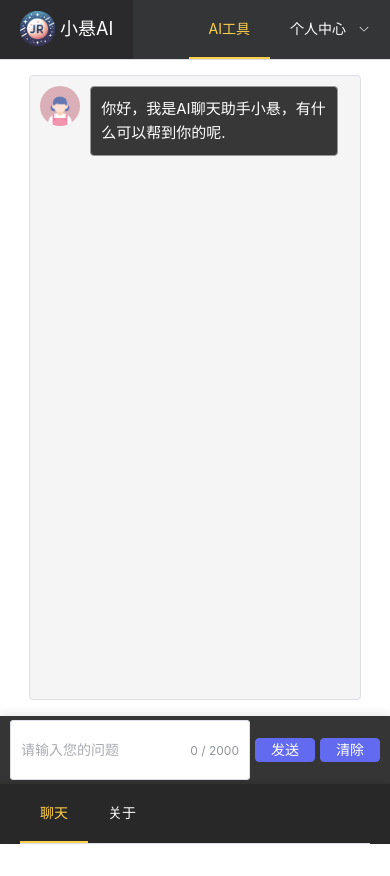
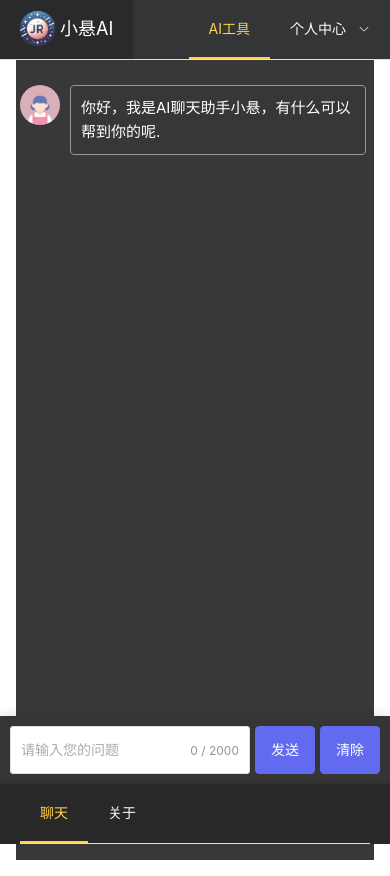
Before and after one commit to xdrshjr/Vue-JR-Ollama-Chat, a Vue app: page /about in a window 390 px wide. Built offline with nearby package versions, Linux system fonts and the light colour scheme.

Commit message:
[modify] 修改了一部分样式问题

```diff
--- a/src/App.vue
+++ b/src/App.vue
@@ -43,6 +43,7 @@ import BottomMenuBar from "@/components/BottomMenuBar.vue";
   width: 100%;
   box-sizing: border-box;
   padding-top: 56px; /* Adjust this value based on MenuBar height */
+  background-color: #393838;
 }
 
 .left-section {
@@ -127,6 +128,7 @@ nav a:first-of-type {
   .main-container {
     width: 100%; /* Ensure main-container takes full width on mobile */
     flex-direction: column; /* Stack left and right sections vertically */
+    background-color: #393838;
   }
 
   .left-section {
--- a/src/assets/base.css
+++ b/src/assets/base.css
@@ -4,7 +4,7 @@
   --vt-c-white-soft: #f8f8f8;
   --vt-c-white-mute: #f2f2f2;
 
-  --vt-c-black: #4e4e4e;
+  --vt-c-black: #393838;
   --vt-c-black-soft: #222222;
   --vt-c-black-mute: #282828;
 
--- a/src/views/AboutView.vue
+++ b/src/views/AboutView.vue
@@ -30,7 +30,8 @@
                 type="text"
                 resize="none"
                 :autosize="{ minRows: 1, maxRows: 8 }"
-                @keyup.enter="sendMessage"
+                @keyup.enter="handleEnter"
+                @keydown.shift.enter.native.prevent="insertNewLine"
             />
             <div class="button-box">
               <el-button type="primary" class="send-button" @click="sendMessage" color="#626aef">发送</el-button>
@@ -55,6 +56,12 @@ const resultBox = ref<HTMLElement | null>(null);
 const scrollToBottom = () => {
   if (resultBox.value) {
     resultBox.value.scrollTop = resultBox.value.scrollHeight;
+  }
+};
+
+const handleEnter = (event: KeyboardEvent) => {
+  if (!event.shiftKey) {
+    sendMessage();
   }
 };
 
@@ -136,6 +143,16 @@ const sendMessage = async () => {
   }
 };
 
+const insertNewLine = (event: KeyboardEvent) => {
+  const textarea = event.target as HTMLTextAreaElement;
+  const start = textarea.selectionStart;
+  const end = textarea.selectionEnd;
+  newMessage.value = newMessage.value.substring(0, start) + '\n' + newMessage.value.substring(end);
+  nextTick(() => {
+    textarea.selectionStart = textarea.selectionEnd = start + 1;
+  });
+};
+
 onMounted(scrollToBottom);
 </script>
 
@@ -146,7 +163,7 @@ onMounted(scrollToBottom);
 
 .common-layout {
   height: 100vh;
-  width: 85vw;
+  width: 80vw;
   display: flex;
   flex-direction: column;
 }
@@ -162,9 +179,7 @@ onMounted(scrollToBottom);
 .result-box {
   flex-grow: 1;
   padding: 10px;
-  border: 1px solid #dcdfe6;
-  border-radius: 4px;
-  background-color: #f6f5f5;
+  background-color: #393838;
   overflow-y: auto;
   overflow-x: auto;
 }
@@ -188,6 +203,7 @@ onMounted(scrollToBottom);
   height: 40px;
   border-radius: 50%;
   margin-right: 10px;
+  margin-left: 10px;
 }
 
 .message {
@@ -216,7 +232,7 @@ onMounted(scrollToBottom);
 .chat-input {
   position: fixed;
   bottom: 0;
-  height: 10vh;
+  height: 5vh;
   display: flex;
   flex-wrap: nowrap;
   justify-content: space-between;
@@ -231,18 +247,18 @@ onMounted(scrollToBottom);
 .send-button {
   width: 100%;
   margin-left: 5px;
-  height: 50%;
+  height: 100%;
 }
 
 .clear-button {
   width: 100%;
   margin-left: 5px;
-  height: 50%;
+  height: 100%;
 }
 
 .chat-input .input-box {
   width: 100%;
-  min-height: 60px;
+  height: 100%;
 }
 
 .button-box {
@@ -265,6 +281,9 @@ onMounted(scrollToBottom);
 @media (max-width: 768px) {
   .common-layout {
     height: 100vh;
+    width: 100vw;
+    display: flex;
+    flex-direction: column;
   }
 
   .chat-container {
@@ -275,6 +294,7 @@ onMounted(scrollToBottom);
 
   .result-box {
     height: 100%;
+    background-color: #393838;
   }
 
   .chat-input {
@@ -289,6 +309,11 @@ onMounted(scrollToBottom);
 
   .send-button {
     margin-left: 5px;
+    height: 100%;
+  }
+
+  .clear-button {
+    height: 100%;
   }
 
   .assistant-message {
```
Also changed, not shown: public/user.png.
